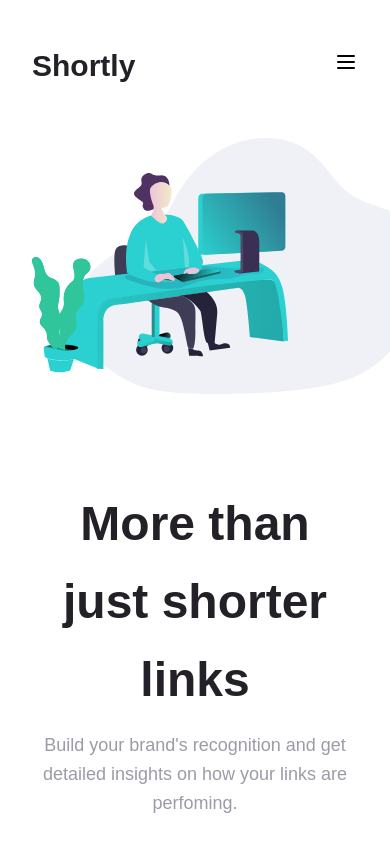
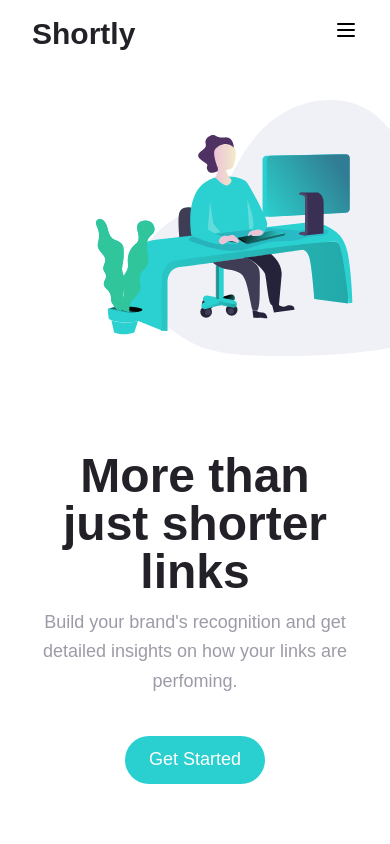
Before and after one commit to arifintajul4/url-shortening-api-landing-page, a React (Create React App) app: page / in a window 390 px wide. Shown: the top 844 px of the page. Built offline with nearby package versions, Linux system fonts and the light colour scheme.

Commit message:
fix hero padding and size

```diff
--- a/src/components/Hero.js
+++ b/src/components/Hero.js
@@ -3,22 +3,21 @@ import * as Button from "./Button";
 
 export default function Hero() {
     return (
-        <div className="container md:container-lg grid items-center grid-cols-1 md:grid-cols-2 gap-4 h-screen">
-            <div className="my-auto text-center md:text-left md:pb-20">
-                <h1 className="font-bold text-5xl md:text-7xl mb-3 text-gray-lg leading-relaxed">
+        <div className="container md:container-lg grid items-center grid-cols-1 md:grid-cols-2 gap-4 pt-28 pb-40">
+            <div className="my-auto text-center md:text-left">
+                <h1 className="font-bold text-5xl md:text-7xl mb-3 text-gray-lg">
                     More than just shorter links
                 </h1>
                 <p className="text-gray-sm mb-5 leading-relaxed md:text-xl">
                     Build your brand's recognition and get detailed insights on
                     how your links are perfoming.
                 </p>
-
                 <Button.primary className="h-12 mt-5 px-6">
                     Get Started
                 </Button.primary>
             </div>
-            <div className="order-first md:order-last h-64 md:h-96">
-                <div className="bg-hero bg-no-repeat bg-cover h-full w-96 md:w-auto relative md:-top-16 md:-right-52 z-0"></div>
+            <div className="order-first md:order-last h-64 md:h-full w-screen">
+                <div className="bg-hero bg-no-repeat bg-contain h-96 md:w-screen min-w-max relative -top-20 -right-16 md:-top-10 md:-right-28 z-0"></div>
             </div>
         </div>
     );
--- a/src/components/Navbar.js
+++ b/src/components/Navbar.js
@@ -25,7 +25,7 @@ export default function Navbar() {
 
     return (
         <div className="container md:container-lg">
-            <div className="flex py-4 pt-12">
+            <div className="flex py-4 md:pt-12">
                 <div className="flex items-center justify-between w-full md:w-auto">
                     <div className="mr-10">
                         <a href="/" className="text-3xl font-bold text-gray-lg">
```
